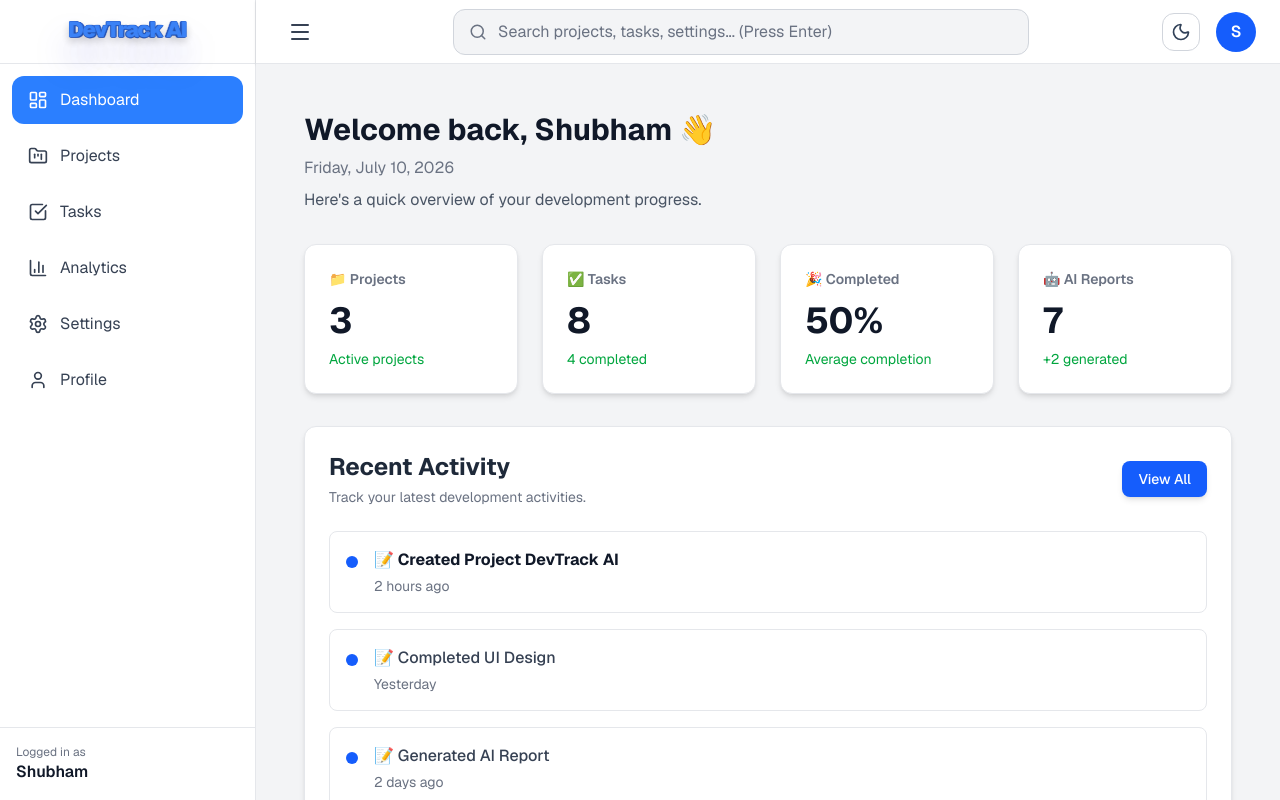
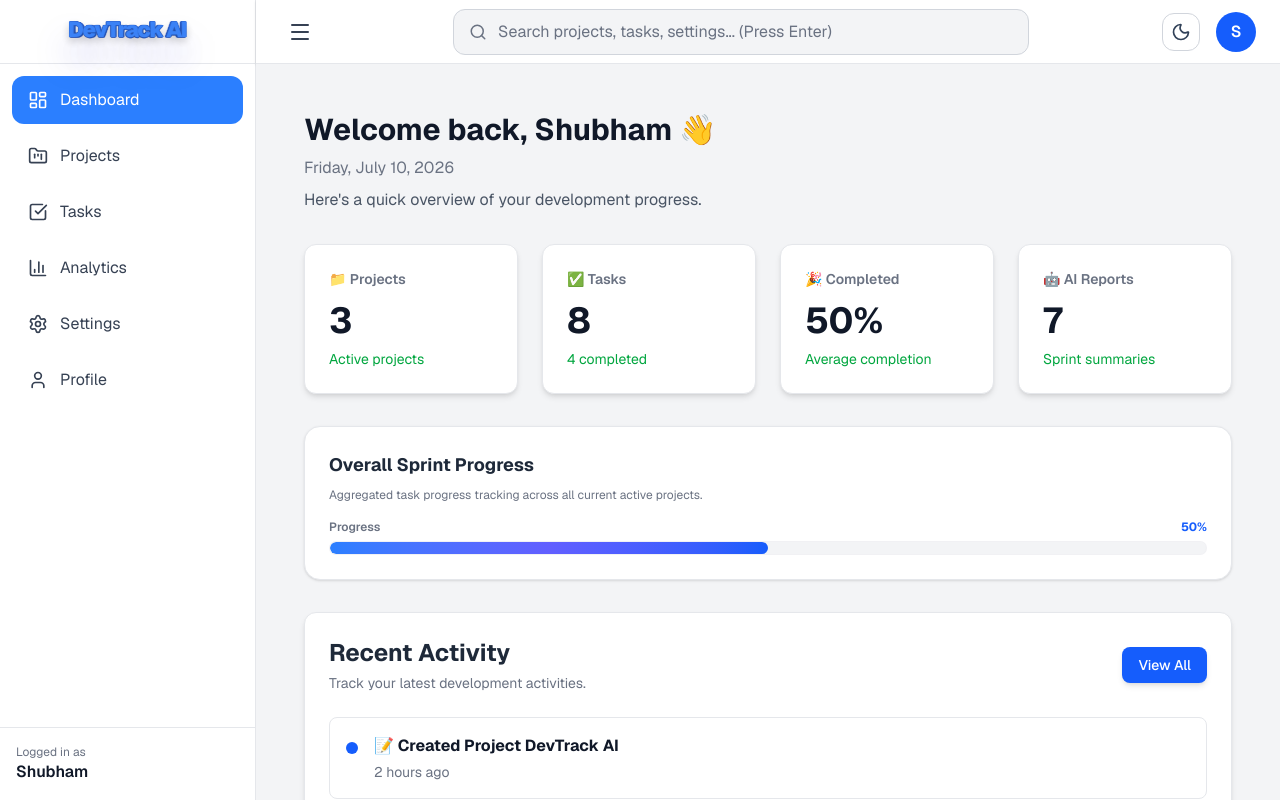
Before and after one commit to ShubhamReddy06/devtrack-ai, a Next.js app: page /dashboard in a window 1280 px wide. Built offline with nearby package versions, Linux system fonts and the light colour scheme.

Commit message:
feat: enhance dashboard with progress and activity

```diff
--- a/src/app/dashboard/page.tsx
+++ b/src/app/dashboard/page.tsx
@@ -1,36 +1,23 @@
 "use client";
 
+import Link from "next/link";
+import { FolderKanban, Plus } from "lucide-react";
 import DashboardCard from "@/components/dashboard/DashboardCard";
 import RecentActivity from "@/components/dashboard/RecentActivity";
 import DashboardLayout from "@/components/layout/DashboardLayout";
+import ProgressBar from "@/components/ui/ProgressBar";
+import Spinner from "@/components/ui/Spinner";
 import { useProjects } from "@/components/providers/ProjectProvider";
 
 export default function DashboardPage() {
-  const { projects } = useProjects();
+  const { projects, activities, loading } = useProjects();
+
   const today = new Date().toLocaleDateString("en-US", {
     weekday: "long",
     day: "numeric",
     month: "long",
     year: "numeric",
   });
-
-  const activities = [
-    {
-      id: 1,
-      title: "Created Project DevTrack AI",
-      time: "2 hours ago",
-    },
-    {
-      id: 2,
-      title: "Completed UI Design",
-      time: "Yesterday",
-    },
-    {
-      id: 3,
-      title: "Generated AI Report",
-      time: "2 days ago",
-    },
-  ];
 
   // Calculate dynamic metrics
   const projectCount = projects.length;
@@ -43,6 +30,21 @@ export default function DashboardPage() {
   });
 
   const completionRate = totalTasks > 0 ? Math.round((completedTasks / totalTasks) * 100) : 0;
+
+  if (loading) {
+    return (
+      <DashboardLayout>
+        <div className="flex min-h-[75vh] items-center justify-center">
+          <div className="flex flex-col items-center gap-3">
+            <Spinner size="lg" />
+            <p className="text-sm font-semibold text-gray-500 dark:text-slate-400 animate-pulse">
+              Hydrating dashboard workspace...
+            </p>
+          </div>
+        </div>
+      </DashboardLayout>
+    );
+  }
 
   return (
     <DashboardLayout>
@@ -64,7 +66,25 @@ export default function DashboardPage() {
           </div>
         </div>
 
-        {/* Dashboard Cards */}
+        {projectCount === 0 ? (
+          /* Empty Workspace State */
+          <div className="rounded-2xl border-2 border-dashed border-gray-200 dark:border-slate-800 bg-white dark:bg-slate-900/40 p-12 text-center shadow-sm flex flex-col items-center justify-center gap-4 transition-colors">
+            <div className="p-4 rounded-full bg-blue-50 dark:bg-slate-800 text-blue-600 dark:text-blue-400">
+              <FolderKanban size={36} />
+            </div>
+            <div>
+              <h3 className="text-xl font-bold text-gray-800 dark:text-white">Workspace is Empty</h3>
+              <p className="mt-1.5 text-sm text-gray-500 dark:text-slate-400 max-w-sm">
+                Get started by creating your first development project to track tasks, sprints and completion metrics.
+              </p>
+            </div>
+            <Link href="/projects" className="inline-flex items-center gap-2 rounded-xl bg-blue-600 hover:bg-blue-700 active:scale-95 text-white font-semibold text-sm px-6 py-3 shadow transition-all">
+              <Plus size={16} /> Create Project
+            </Link>
+          </div>
+        ) : (
+          <>
+            {/* Dynamic Dashboard Cards */}
             <div className="grid grid-cols-1 gap-6 sm:grid-cols-2 xl:grid-cols-4">
               <DashboardCard
                 title="📁 Projects"
@@ -84,16 +104,28 @@ export default function DashboardPage() {
                 description="Average completion"
               />
 
-
               <DashboardCard
                 title="🤖 AI Reports"
                 value={7}
-            description="+2 generated"
+                description="Sprint summaries"
               />
             </div>
 
-        {/* Recent Activity */}
+            {/* Global Sprint Progress Card */}
+            {totalTasks > 0 && (
+              <div className="rounded-2xl border border-gray-200 dark:border-slate-800 bg-white dark:bg-slate-900 p-6 shadow-sm transition-colors duration-300">
+                <h3 className="font-bold text-lg text-gray-800 dark:text-white mb-2">Overall Sprint Progress</h3>
+                <p className="text-xs text-gray-500 dark:text-slate-400 mb-4">
+                  Aggregated task progress tracking across all current active projects.
+                </p>
+                <ProgressBar value={completionRate} size="lg" />
+              </div>
+            )}
+
+            {/* Dynamic Recent Activity */}
             <RecentActivity activities={activities} />
+          </>
+        )}
       </div>
     </DashboardLayout>
   );
--- a/src/app/projects/page.tsx
+++ b/src/app/projects/page.tsx
@@ -80,18 +80,25 @@ function ProjectsContent() {
         </div>
       ) : (
         <div className="grid gap-6 sm:grid-cols-1 md:grid-cols-2 xl:grid-cols-3">
-          {filteredProjects.map((project) => (
+          {filteredProjects.map((project) => {
+            const totalTasks = project.tasks.length;
+            const completedTasks = project.tasks.filter(t => t.status === "Done").length;
+            const progressVal = totalTasks > 0 ? Math.round((completedTasks / totalTasks) * 100) : 0;
+
+            return (
               <ProjectCard
                 key={project.id}
                 id={project.id}
                 title={project.title}
                 description={project.description}
-              tasks={project.tasks.length}
+                tasks={totalTasks}
                 status={project.status}
+                progress={progressVal}
                 onEdit={handleEditClick}
                 onDelete={handleDeleteClick}
               />
-          ))}
+            );
+          })}
         </div>
       )}
 
--- a/src/components/dashboard/RecentActivity.tsx
+++ b/src/components/dashboard/RecentActivity.tsx
@@ -1,7 +1,7 @@
 import Link from "next/link";
 
 interface Activity {
-  id: number;
+  id: string | number;
   title: string;
   time: string;
 }
--- a/src/components/providers/ProjectProvider.tsx
+++ b/src/components/providers/ProjectProvider.tsx
@@ -11,14 +11,25 @@ export interface Project {
   tasks: Task[];
 }
 
+export interface Activity {
+  id: string;
+  title: string;
+  time: string;
+  timestamp: number;
+}
+
 interface ProjectContextType {
   projects: Project[];
+  activities: Activity[];
+  loading: boolean;
   addProject: (title: string, description: string, status?: "Planning" | "In Progress" | "Completed") => void;
   editProject: (id: string, updates: Partial<Omit<Project, "id" | "tasks">>) => void;
   deleteProject: (id: string) => void;
   addTask: (projectId: string, task: Omit<Task, "id">) => void;
   deleteTask: (projectId: string, taskId: string | number) => void;
   updateTaskStatus: (projectId: string, taskId: string | number, status: "To Do" | "In Progress" | "Done") => void;
+  logActivity: (title: string) => void;
+  clearActivities: () => void;
 }
 
 const ProjectContext = createContext<ProjectContextType | undefined>(undefined);
@@ -58,35 +69,128 @@ const defaultProjects: Project[] = [
   }
 ];
 
+const defaultActivities: Activity[] = [
+  {
+    id: "a1",
+    title: "Created Project DevTrack AI",
+    time: "2 hours ago",
+    timestamp: Date.now() - 2 * 60 * 60 * 1000
+  },
+  {
+    id: "a2",
+    title: "Completed UI Design",
+    time: "Yesterday",
+    timestamp: Date.now() - 24 * 60 * 60 * 1000
+  },
+  {
+    id: "a3",
+    title: "Generated AI Report",
+    time: "2 days ago",
+    timestamp: Date.now() - 2 * 24 * 60 * 60 * 1000
+  }
+];
+
 export function ProjectProvider({ children }: { children: React.ReactNode }) {
   const [projects, setProjects] = useState<Project[]>([]);
+  const [activities, setActivities] = useState<Activity[]>([]);
+  const [loading, setLoading] = useState(true);
   const [isLoaded, setIsLoaded] = useState(false);
 
-  // Load projects from localStorage on mount
+  // Helper to format timestamps into relative time
+  const getRelativeTime = (timestamp: number) => {
+    const diff = Date.now() - timestamp;
+    const mins = Math.floor(diff / 60000);
+    if (mins < 1) return "Just now";
+    if (mins < 60) return `${mins}m ago`;
+    const hours = Math.floor(mins / 60);
+    if (hours < 24) return `${hours}h ago`;
+    const days = Math.floor(hours / 24);
+    if (days === 1) return "Yesterday";
+    return `${days} days ago`;
+  };
+
+  // Update activities relative time labels periodically
+  useEffect(() => {
+    const interval = setInterval(() => {
+      setActivities(prev =>
+        prev.map(act => ({
+          ...act,
+          time: getRelativeTime(act.timestamp)
+        }))
+      );
+    }, 60000);
+    return () => clearInterval(interval);
+  }, []);
+
+  // Load from localStorage on mount
   useEffect(() => {
     if (typeof window !== "undefined") {
-      const stored = localStorage.getItem("devtrack_projects");
-      if (stored) {
+      const storedProjects = localStorage.getItem("devtrack_projects");
+      const storedActivities = localStorage.getItem("devtrack_activities");
+
+      if (storedProjects) {
         try {
-          setProjects(JSON.parse(stored));
+          setProjects(JSON.parse(storedProjects));
         } catch (e) {
-          console.error("Failed to parse stored projects", e);
           setProjects(defaultProjects);
         }
       } else {
         setProjects(defaultProjects);
         localStorage.setItem("devtrack_projects", JSON.stringify(defaultProjects));
       }
-      setIsLoaded(true);
+
+      if (storedActivities) {
+        try {
+          const parsedActs: Activity[] = JSON.parse(storedActivities);
+          // Refresh the display time strings based on current clock
+          setActivities(
+            parsedActs.map(act => ({
+              ...act,
+              time: getRelativeTime(act.timestamp)
+            }))
+          );
+        } catch (e) {
+          setActivities(defaultActivities);
+        }
+      } else {
+        setActivities(defaultActivities);
+        localStorage.setItem("devtrack_activities", JSON.stringify(defaultActivities));
+      }
+
+      // Simulate a small loading state for UI wow factor spinner
+      setTimeout(() => {
+        setLoading(false);
+        setIsLoaded(true);
+      }, 600);
     }
   }, []);
 
-  // Sync projects to localStorage on change
+  // Sync projects and activities to localStorage on change
   useEffect(() => {
     if (isLoaded && typeof window !== "undefined") {
       localStorage.setItem("devtrack_projects", JSON.stringify(projects));
     }
   }, [projects, isLoaded]);
+
+  useEffect(() => {
+    if (isLoaded && typeof window !== "undefined") {
+      localStorage.setItem("devtrack_activities", JSON.stringify(activities));
+    }
+  }, [activities, isLoaded]);
+
+  const logActivity = (title: string) => {
+    const newActivity: Activity = {
+      id: Math.random().toString(36).substr(2, 9),
+      title,
+      time: "Just now",
+      timestamp: Date.now()
+    };
+    setActivities(prev => [newActivity, ...prev].slice(0, 20)); // Limit to recent 20 activities
+  };
+
+  const clearActivities = () => {
+    setActivities([]);
+  };
 
   const addProject = (title: string, description: string, status: "Planning" | "In Progress" | "Completed" = "Planning") => {
     const newProject: Project = {
@@ -97,16 +201,25 @@ export function ProjectProvider({ children }: { children: React.ReactNode }) {
       tasks: []
     };
     setProjects(prev => [...prev, newProject]);
+    logActivity(`Created Project "${title}"`);
   };
 
   const editProject = (id: string, updates: Partial<Omit<Project, "id" | "tasks">>) => {
+    const oldProj = projects.find(p => p.id === id);
     setProjects(prev =>
       prev.map(p => (p.id === id ? { ...p, ...updates } : p))
     );
+    if (oldProj) {
+      logActivity(`Updated Project "${updates.title || oldProj.title}" details`);
+    }
   };
 
   const deleteProject = (id: string) => {
+    const oldProj = projects.find(p => p.id === id);
     setProjects(prev => prev.filter(p => p.id !== id));
+    if (oldProj) {
+      logActivity(`Deleted Project "${oldProj.title}"`);
+    }
   };
 
   const addTask = (projectId: string, taskData: Omit<Task, "id">) => {
@@ -117,6 +230,7 @@ export function ProjectProvider({ children }: { children: React.ReactNode }) {
     setProjects(prev =>
       prev.map(p => {
         if (p.id === projectId) {
+          logActivity(`Added task "${taskData.title}" to project "${p.title}"`);
           return {
             ...p,
             tasks: [...p.tasks, newTask]
@@ -128,6 +242,8 @@ export function ProjectProvider({ children }: { children: React.ReactNode }) {
   };
 
   const deleteTask = (projectId: string, taskId: string | number) => {
+    const proj = projects.find(p => p.id === projectId);
+    const task = proj?.tasks.find(t => t.id === taskId);
     setProjects(prev =>
       prev.map(p => {
         if (p.id === projectId) {
@@ -139,9 +255,14 @@ export function ProjectProvider({ children }: { children: React.ReactNode }) {
         return p;
       })
     );
+    if (proj && task) {
+      logActivity(`Deleted task "${task.title}" from project "${proj.title}"`);
+    }
   };
 
   const updateTaskStatus = (projectId: string, taskId: string | number, status: "To Do" | "In Progress" | "Done") => {
+    const proj = projects.find(p => p.id === projectId);
+    const task = proj?.tasks.find(t => t.id === taskId);
     setProjects(prev =>
       prev.map(p => {
         if (p.id === projectId) {
@@ -153,18 +274,25 @@ export function ProjectProvider({ children }: { children: React.ReactNode }) {
         return p;
       })
     );
+    if (proj && task) {
+      logActivity(`Moved task "${task.title}" to "${status}" inside project "${proj.title}"`);
+    }
   };
 
   return (
     <ProjectContext.Provider
       value={{
         projects,
+        activities,
+        loading,
         addProject,
         editProject,
         deleteProject,
         addTask,
         deleteTask,
-        updateTaskStatus
+        updateTaskStatus,
+        logActivity,
+        clearActivities
       }}
     >
       {children}
--- /dev/null
+++ b/src/components/ui/ProgressBar.tsx
@@ -0,0 +1,47 @@
+"use client";
+
+import React from "react";
+
+interface ProgressBarProps {
+  value: number; // 0 to 100
+  showLabel?: boolean;
+  size?: "sm" | "md" | "lg";
+  className?: string;
+}
+
+export default function ProgressBar({
+  value,
+  showLabel = true,
+  size = "md",
+  className = "",
+}: ProgressBarProps) {
+  const clampedValue = Math.min(Math.max(Math.round(value || 0), 0), 100);
+
+  const getSizeStyle = () => {
+    switch (size) {
+      case "sm":
+        return "h-1.5";
+      case "lg":
+        return "h-3.5";
+      default:
+        return "h-2.5";
+    }
+  };
+
+  return (
+    <div className={`w-full space-y-1.5 ${className}`}>
+      {showLabel && (
+        <div className="flex justify-between items-center text-xs font-semibold text-gray-500 dark:text-slate-400">
+          <span>Progress</span>
+          <span className="font-bold text-blue-600 dark:text-blue-400">{clampedValue}%</span>
+        </div>
+      )}
+      <div className={`w-full rounded-full bg-gray-100 dark:bg-slate-800 overflow-hidden border border-gray-200/20 dark:border-slate-800/50 ${getSizeStyle()}`}>
+        <div
+          style={{ width: `${clampedValue}%` }}
+          className="h-full rounded-full bg-gradient-to-r from-blue-500 via-indigo-500 to-blue-600 dark:from-blue-600 dark:via-indigo-600 dark:to-blue-500 transition-all duration-700 ease-out"
+        />
+      </div>
+    </div>
+  );
+}
--- /dev/null
+++ b/src/components/ui/Spinner.tsx
@@ -0,0 +1,32 @@
+"use client";
+
+import React from "react";
+
+interface SpinnerProps {
+  size?: "sm" | "md" | "lg";
+  className?: string;
+}
+
+export default function Spinner({
+  size = "md",
+  className = "",
+}: SpinnerProps) {
+  const getSizeStyle = () => {
+    switch (size) {
+      case "sm":
+        return "h-4 w-4 border-2";
+      case "lg":
+        return "h-12 w-12 border-4";
+      default:
+        return "h-8 w-8 border-3";
+    }
+  };
+
+  return (
+    <div className={`flex items-center justify-center ${className}`}>
+      <div
+        className={`animate-spin rounded-full border-solid border-blue-500 border-t-transparent ${getSizeStyle()}`}
+      />
+    </div>
+  );
+}
```
Also changed, not shown: src/components/dashboard/ProjectCard.tsx (+15 -9 lines). Lines whose indentation alone changed are shown as unchanged.
